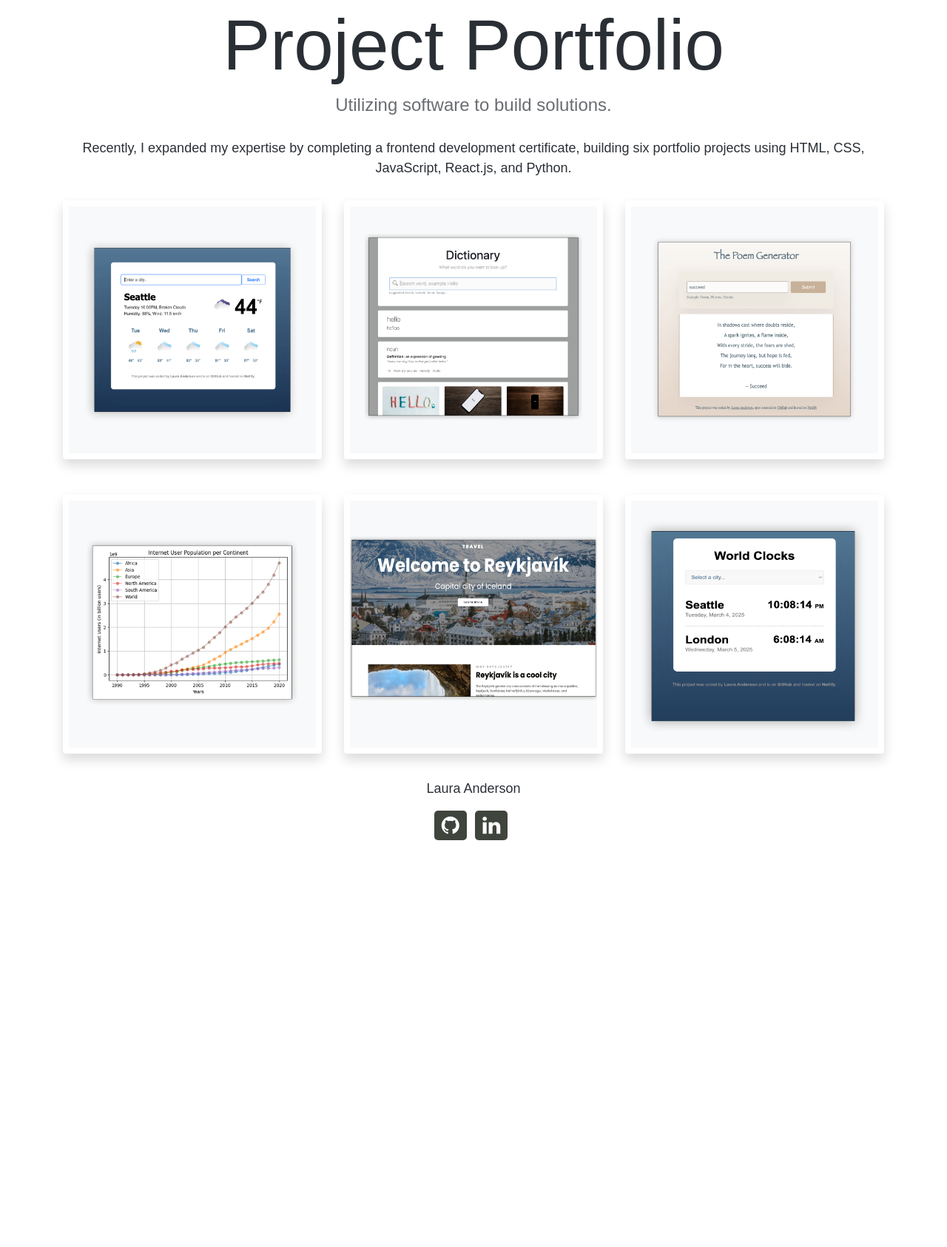
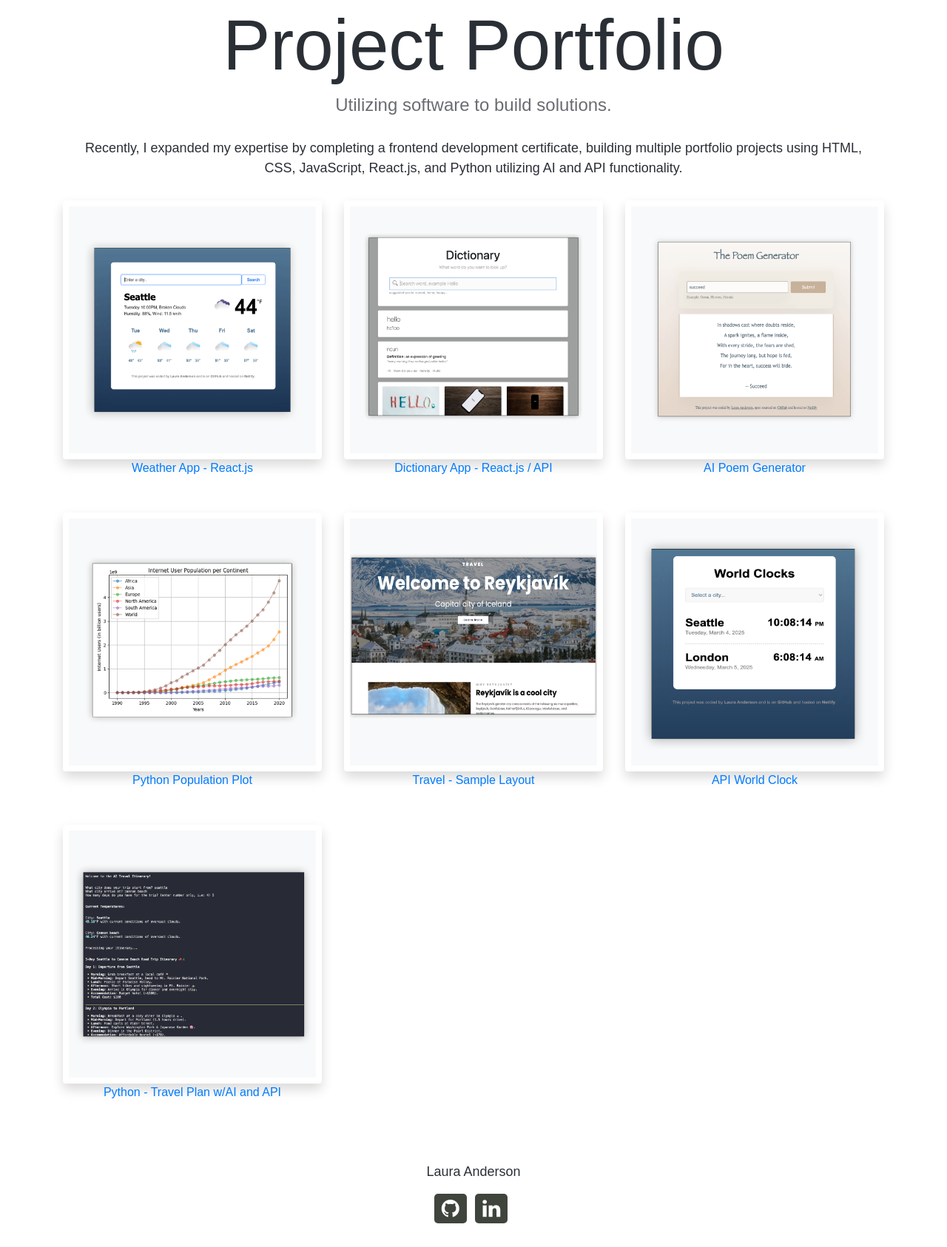
Before and after one commit to lauraanderson-projects/laura-anderson-portfolio, a website: page work.html in a window 1280 px wide. Shown: the part 197-1883 px from the top of the page at 74% size. Before the commit the page ends 1379 px from the top, so only its background shows below. Drawn offline with nearby package versions, Linux system fonts and the light colour scheme; a web font is replaced by a local one.

Commit message:
updating portfolio

```diff
--- a/src/style.css
+++ b/src/style.css
@@ -57,6 +57,9 @@ footer {
   line-height: 35px;
   font-weight: 400;
   margin-top: 15px;
+}
+.hero-padding-wrap {
+  padding-left: 20px;
 }
 
 .header {
@@ -207,6 +210,9 @@ footer {
     padding: 100px 0px 100px 0px;
     background-color: #3f453c;
   }
+  .hero-padding-wrap {
+    padding-left: 0px;
+  }
   .opening-header {
     font-size: 25px;
     font-family: "Segoe UI", Tahoma, Geneva, Verdana, sans-serif;
--- a/work.html
+++ b/work.html
@@ -110,21 +110,23 @@
         <div class="about-paragraphs">
           <p class="text-center">
             Recently, I expanded my expertise by completing a frontend
-            development certificate, building six portfolio projects using HTML,
-            CSS, JavaScript, React.js, and Python.
+            development certificate, building multiple portfolio projects using
+            HTML, CSS, JavaScript, React.js, and Python utilizing AI and API
+            functionality.
           </p>
         </div>
         <div class="row mb-5">
-          <div class="col-sm-4">
+          <div class="col-sm-4 text-center">
             <a href="https://weather-app-reactjsx.netlify.app/" target="_blank"
               ><img
                 src="images/work/WeatherApp-01.png"
                 class="img-fluid p-2 shadow rounded"
                 alt="portfolio - weather app image"
                 title="Weather App"
-            /></a>
+              /><span>Weather App - React.js</span></a
+            >
           </div>
-          <div class="col-sm-4">
+          <div class="col-sm-4 text-center">
             <a
               href="https://dictionary-app-reactjs-la.netlify.app/"
               target="_blank"
@@ -133,20 +135,22 @@
                 class="img-fluid p-2 shadow rounded"
                 alt="portfolio - Dictionary App image"
                 title="Dictionary App"
-            /></a>
+              /><span>Dictionary App - React.js / API</span></a
+            >
           </div>
-          <div class="col-sm-4">
+          <div class="col-sm-4 text-center">
             <a href="https://an-ai-poem-generator.netlify.app/" target="_blank">
               <img
                 src="images/work/AI-Poem-Generator-01.png"
                 class="img-fluid p-2 shadow rounded"
                 alt="portfolio - ai-poem generator image"
                 title="AI-Poem Generator"
-            /></a>
+              /><span>AI Poem Generator</span></a
+            >
           </div>
         </div>
-        <div class="row">
-          <div class="col-sm-4">
+        <div class="row mb-5">
+          <div class="col-sm-4 text-center">
             <a
               href="https://github.com/lauraanderson-projects/python_population_diagram"
               target="_blank"
@@ -156,9 +160,10 @@
                 class="img-fluid p-2 shadow rounded"
                 alt="portfolio - Python Population Plot image"
                 title="Python Population Plot"
-            /></a>
+              /><span>Python Population Plot</span></a
+            >
           </div>
-          <div class="col-sm-4">
+          <div class="col-sm-4 text-center">
             <a
               href="https://lauraanderson-travelportfolio.netlify.app/"
               target="_blank"
@@ -167,9 +172,10 @@
                 class="img-fluid p-2 shadow rounded"
                 alt="portfolio - Travel Iceland image"
                 title="Travel Iceland sample layout"
-            /></a>
+              /><span>Travel - Sample Layout</span></a
+            >
           </div>
-          <div class="col-sm-4">
+          <div class="col-sm-4 text-center">
             <a
               href="https://world-clock-laura-anderson.netlify.app/"
               target="_blank"
@@ -179,7 +185,23 @@
                 class="img-fluid p-2 shadow rounded"
                 alt="portfolio - World Clock image"
                 title="World Clock"
-            /></a>
+              /><span>API World Clock</span></a
+            >
+          </div>
+        </div>
+        <div class="row mb-5">
+          <div class="col-sm-4 text-center">
+            <a
+              href="https://github.com/lauraanderson-projects/travelplanner"
+              target="_blank"
+            >
+              <img
+                src="images/work/Python-TravelPlan-AI-API.png"
+                class="img-fluid p-2 shadow rounded"
+                alt="portfolio - Python Travel Plan image"
+                title="Python Travel Plan AI API"
+              /><span>Python - Travel Plan w/AI and API</span></a
+            >
           </div>
         </div>
         <footer>
```
Also changed, not shown: about.html (+13 -9 lines), index.html (+8 -6 lines), images/work/Python-TravelPlan-AI-API.png (added).
